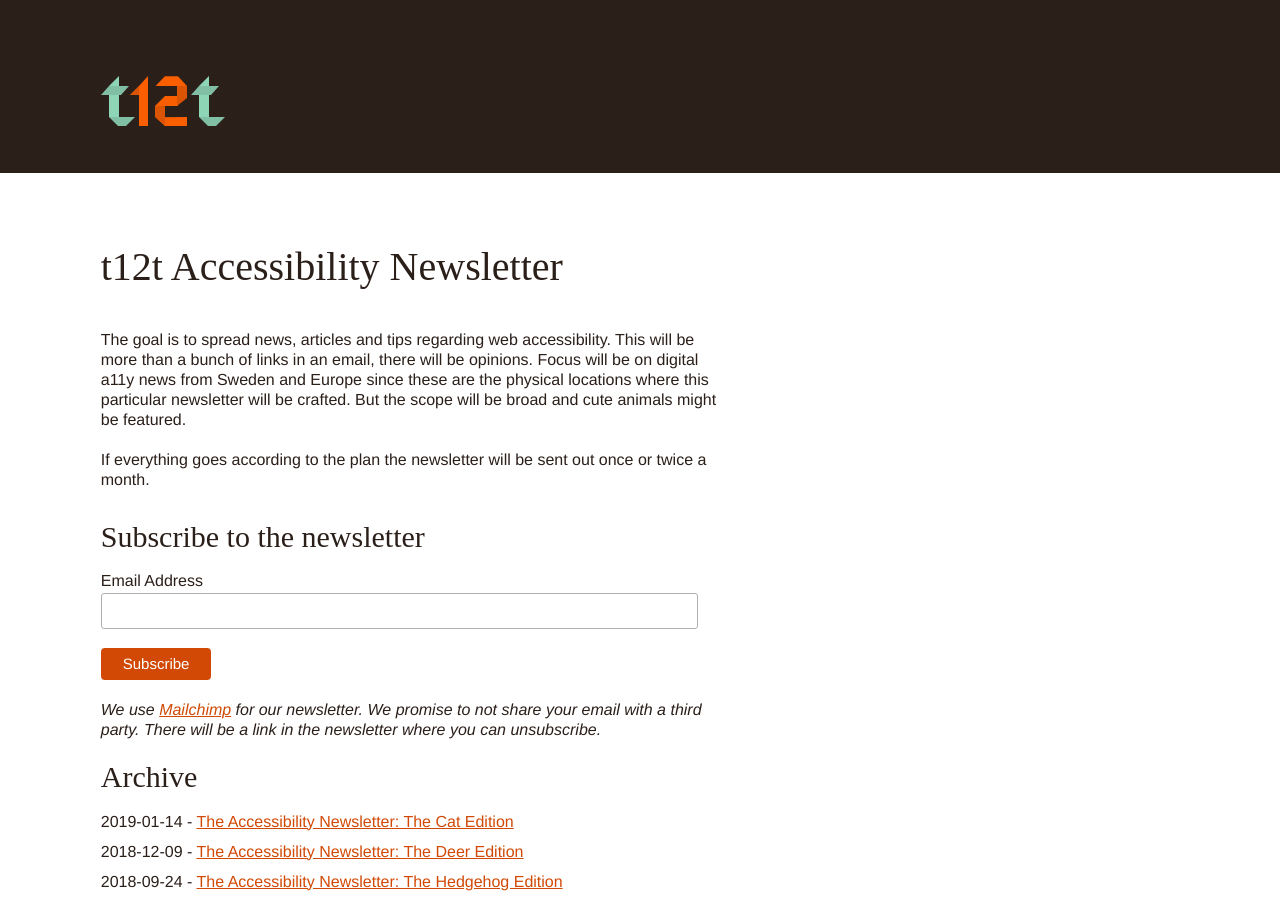
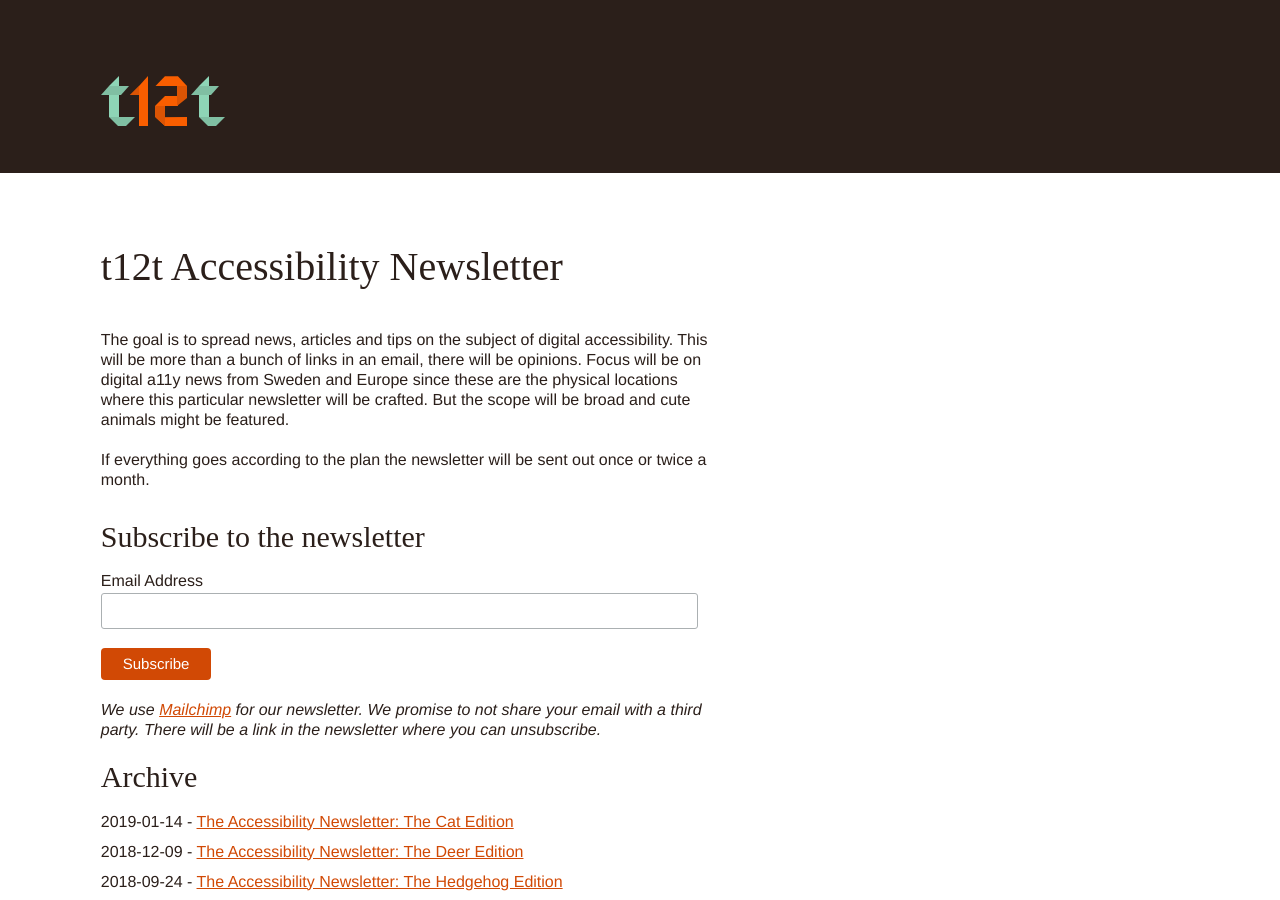
Before and after one commit to t12t/t12t.github.io, a Jekyll site: the page built from accessibility-newsletter/index.md, in a window 1280 px wide and 900 px high. Built offline with Jekyll 4.4.1, drawn with Linux system fonts in a browser that asks for light colours; some web fonts are replaced.

Commit message:
Update of copy to focus on digital instead of only web

```diff
--- a/accessibility-newsletter/index.md
+++ b/accessibility-newsletter/index.md
@@ -7,7 +7,7 @@ lang: en
 
 # t12t Accessibility Newsletter
 
- The goal is to spread news, articles and tips regarding web accessibility. This will be more than a bunch of links in an email, there will be opinions. Focus will be on digital a11y news from Sweden and Europe since these are the physical locations where this particular newsletter will be crafted. But the scope will be broad and cute animals might be featured.
+ The goal is to spread news, articles and tips on the subject of digital accessibility. This will be more than a bunch of links in an email, there will be opinions. Focus will be on digital a11y news from Sweden and Europe since these are the physical locations where this particular newsletter will be crafted. But the scope will be broad and cute animals might be featured.
 
  If everything goes according to the plan the newsletter will be sent out once or twice a month.
 
--- a/index.html
+++ b/index.html
@@ -4,7 +4,7 @@ title: Start
 ---
 	<h1>Hej webb&shy;tillgänglighet!</h1>
 	<p>
-		T12t, står för tillgänglighet och är den svenska motsvarigheten till a11y, accessibility. Här sysslar vi med tillgängligheten på webben. Vi har meetups och vi försöker att sprida kunskap och tips.
+		T12t, står för tillgänglighet och är den svenska motsvarigheten till a11y, accessibility. Här sysslar vi med digital tillgänglighet. Vi har meetups och vi försöker att sprida kunskap och tips.
 	</p>
 	<h2 id="meetup">Våra meetups</h2>
 	<p>
```
